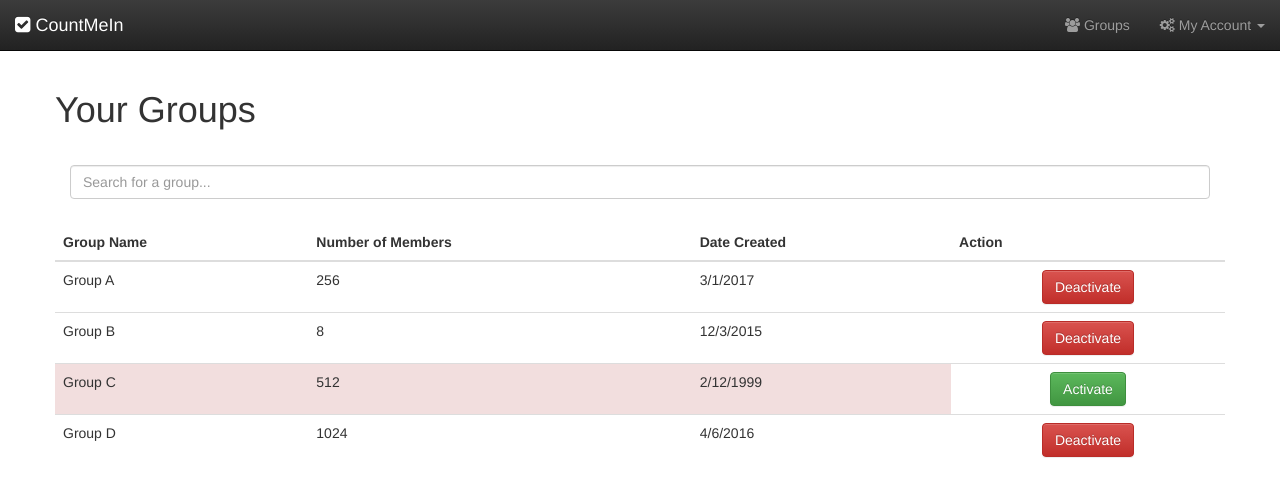
After one commit to ryansmick/CountMeIn, a Django app: page /groups in a window 1280 px wide. The commit adds this page. Shown: the top 497 px of the page. Run offline with Django 3.2, Linux system fonts and the light colour scheme; the visitor is signed in with stand-in values (Sample User, id 1); some libraries are stand-ins or nearby versions.

Commit message:
Added View for Groups Page Created a simple template for the groups page and added a link to it in the authed template

```diff
--- a/check_in/templates/check_in/authed_base.html
+++ b/check_in/templates/check_in/authed_base.html
@@ -32,7 +32,7 @@
 				</div>
 				<div role="navigation" class="collapse navbar-collapse" id="headerNavbar">
 					<ul class="nav navbar-nav navbar-right">
-						<li><a href="#"><span class="fa fa-group"></span> Groups</a></li>
+						<li><a href="/groups"><span class="fa fa-group"></span> Groups</a></li>
 						<li class="dropdown">
                             <a href="#" class="dropdown-toggle" data-toggle="dropdown" role="button" aria-haspopup="true" aria-expanded="false"><span class="fa fa-cogs"></span> My Account <span class="caret"></span></a>
                             <ul class="dropdown-menu">
@@ -43,14 +43,7 @@
 				</div>
 			</div>
 		</nav>
-		<!--Left side of navbar-->
-		<div class="container">
-		    <div class="row">
-				<div class="page-header">
-				    <h1><i class="fa fa-check-square"></i> CountMeIn</h1>
-				</div>
-		    </div>
+		<!--Main page content-->
 		{% block content %}{% endblock %}
-		</div>
 	</body>
 </html>
--- /dev/null
+++ b/check_in/templates/check_in/groups.html
@@ -0,0 +1,57 @@
+<!--Determine which template to be used based on whether user is authenticated or not-->
+{% extends user.is_authenticated|yesno:"check_in/authed_base.html,check_in/base.html" %}
+
+{% block content %}
+<div class="container">
+    <div class="row">
+        <h1>Your Groups</h1>
+    </div>
+    <br>
+    <div class="row">
+        <form class="form">
+            <div class="col col-lg-12" style="padding-top:5px; padding-bottom:5px;">
+                <input id="group_search" class="form-control" type="search" placeholder="Search for a group..." />
+            </div>
+        </form>
+    </div>
+    <br>
+    <div class="row">
+        <table class="table table-hover">
+            <thead>
+                <tr>
+                <th>Group Name</th>
+                <th>Number of Members</th>
+                <th>Date Created</th>
+                <th>Action</th>
+                </tr>
+            </thead>
+            <tbody>
+                <tr>
+                    <td>Group A</td>
+                    <td>256</td>
+                    <td>3/1/2017</td>
+                    <td style="text-align: center"><button type="button" class="btn btn-danger">Deactivate</button></td>
+                </tr>
+                <tr>
+                    <td>Group B</td>
+                    <td>8</td>
+                    <td>12/3/2015</td>
+                    <td style="text-align: center"><button type="button" class="btn btn-danger">Deactivate</button></td>
+                </tr>
+                <tr>
+                    <td class="danger">Group C</td>
+                    <td class="danger">512</td>
+                    <td class="danger">2/12/1999</td>
+                    <td style="text-align: center"><button type="button" class="btn btn-success">Activate</button></td>
+                </tr>
+                <tr>
+                    <td>Group D</td>
+                    <td>1024</td>
+                    <td>4/6/2016</td>
+                    <td style="text-align: center"><button type="button" class="btn btn-danger">Deactivate</button></td>
+                </tr>
+            </tbody>
+        <table>
+    </div>
+</div>
+{% endblock %}
--- a/check_in/urls.py
+++ b/check_in/urls.py
@@ -6,4 +6,5 @@ urlpatterns = [
 	url(r'^$', views.index, name='index'),
 	url(r'^login$', views.user_login, name='user_login'),
 	url(r'^logout$', views.user_logout, name='user_logout'),
+	url(r'^groups$', views.user_groups, name='user_groups'),
 ]
--- a/check_in/views.py
+++ b/check_in/views.py
@@ -1,6 +1,7 @@
 from django.shortcuts import render
 from django.views.decorators.http import require_POST
 from django.contrib.auth import authenticate, login, logout
+from django.contrib.auth.decorators import login_required
 from django.http import JsonResponse
 
 # Create your views here.
@@ -28,3 +29,8 @@ def user_login(request):
 def user_logout(request):
     logout(request)
     return JsonResponse({'result': 'success', 'redirect_url': '/'})
+
+# Go to the groups page
+@login_required
+def user_groups(request):
+    return render(request, 'check_in/groups.html')
```
Also changed, not shown: check_in/templates/check_in/base.html (+1 -8 lines), check_in/templates/check_in/index.html (+11 -2 lines).
